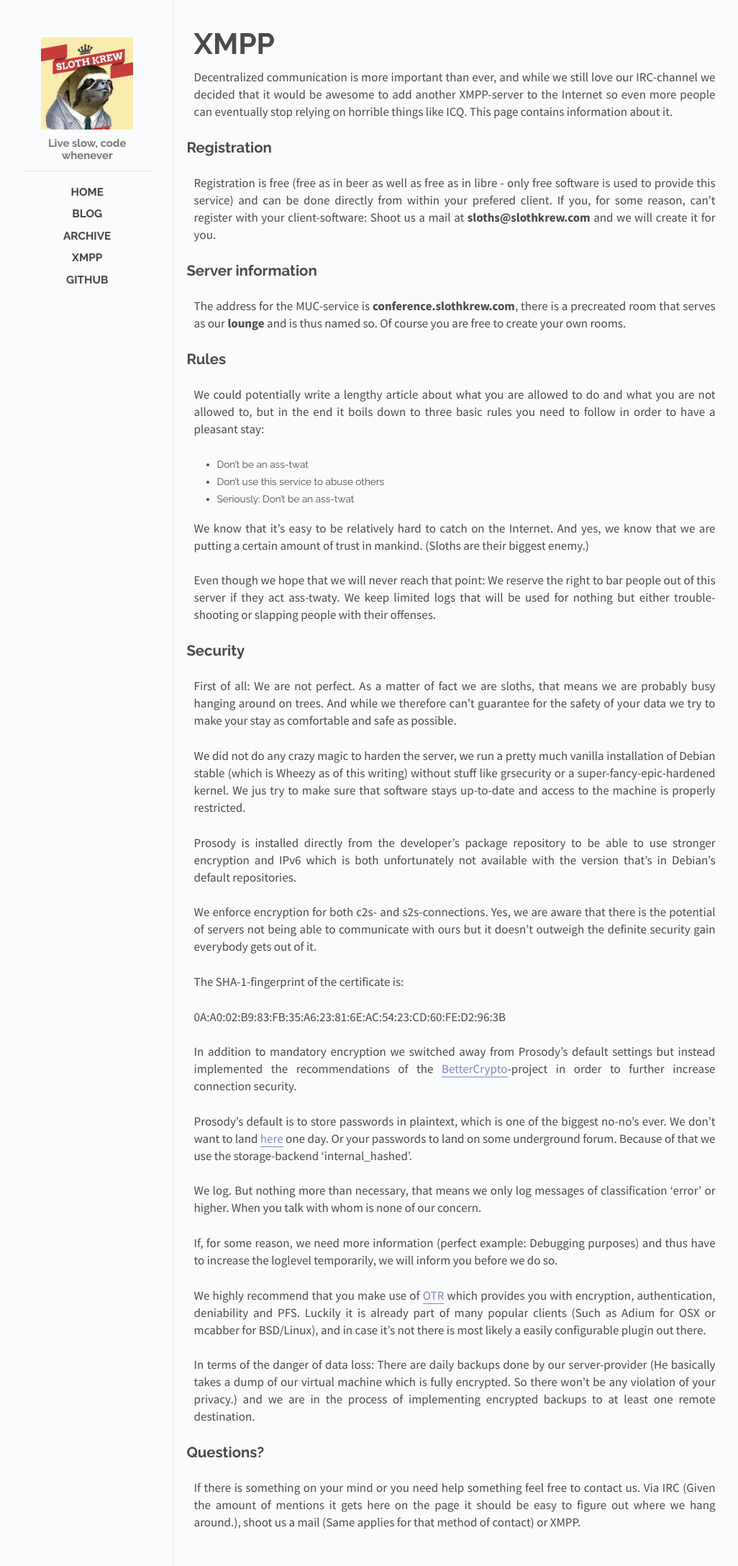
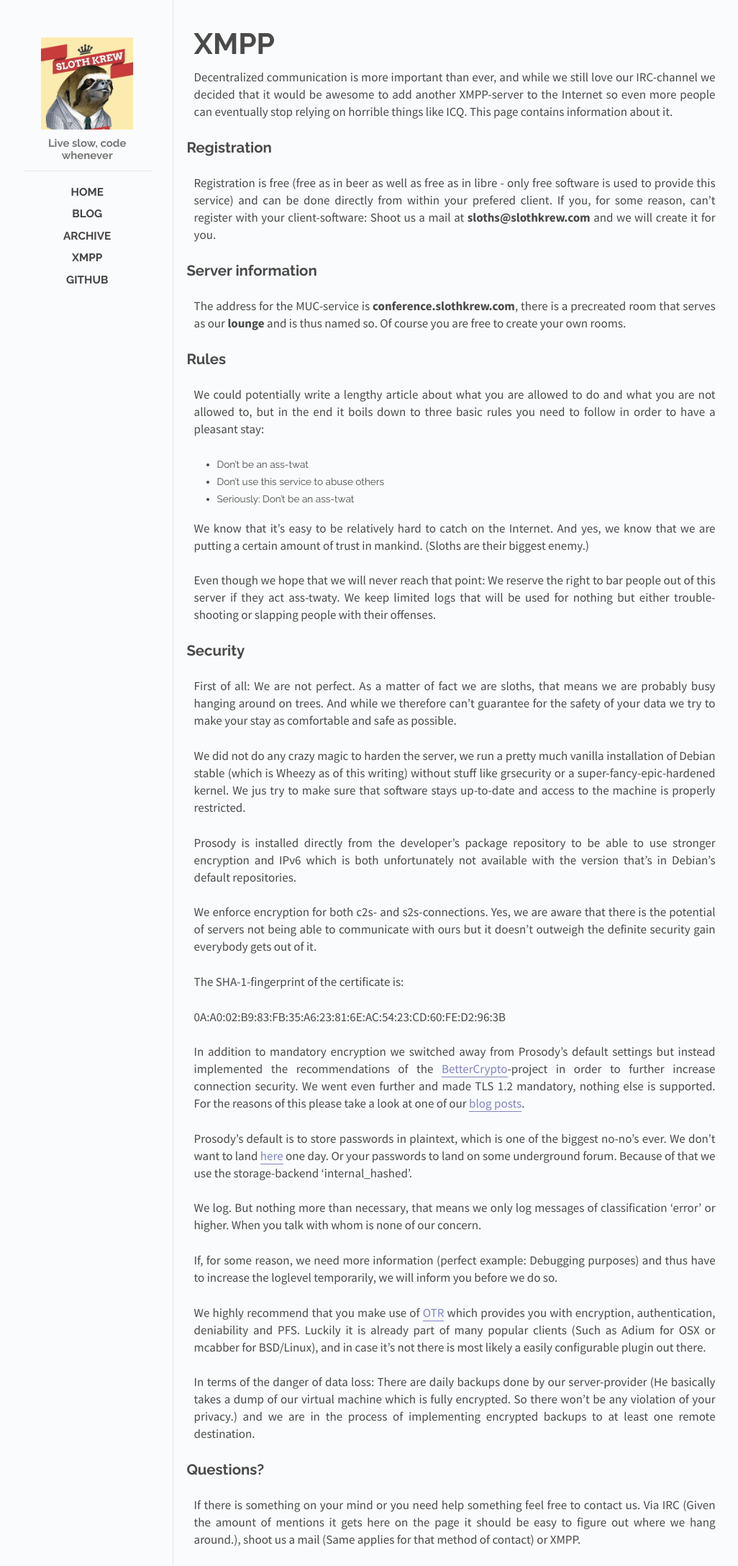
Before and after one commit to Slothkrew/slothkrew.com, a Jekyll site: the page built from xmpp.md, in a window 1280 px wide. Shown: the whole page at 72% size, without its empty margins (118-1144 px from the left). Built offline with Jekyll 4.4.1, drawn with Linux system fonts in a browser that asks for light colours.

Commit message:
Link to blog post

```diff
--- a/xmpp.md
+++ b/xmpp.md
@@ -69,7 +69,9 @@
 In addition to mandatory encryption we switched away from Prosody's default
 settings but instead implemented the recommendations of the
 [BetterCrypto](https://bettercrypto.org)-project in order to further increase
-connection security.
+connection security. We went even further and made TLS 1.2 mandatory, nothing
+else is supported. For the reasons of this please take a look at one of our
+[blog posts](LINKTOBLOGPOSTGOESHERE).
 
 Prosody's default is to store passwords in plaintext, which is one of the
 biggest no-no's ever. We don't want to land
```
